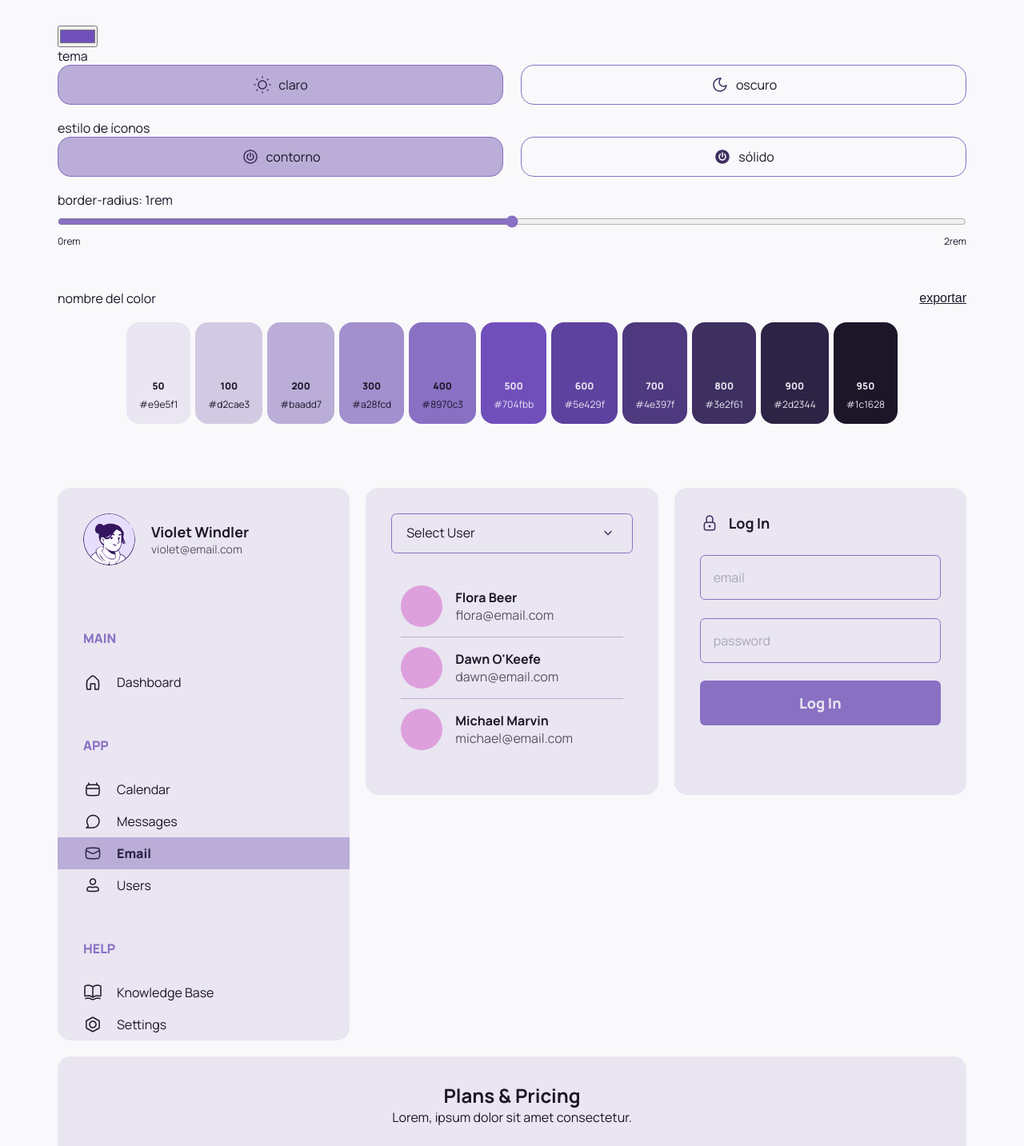
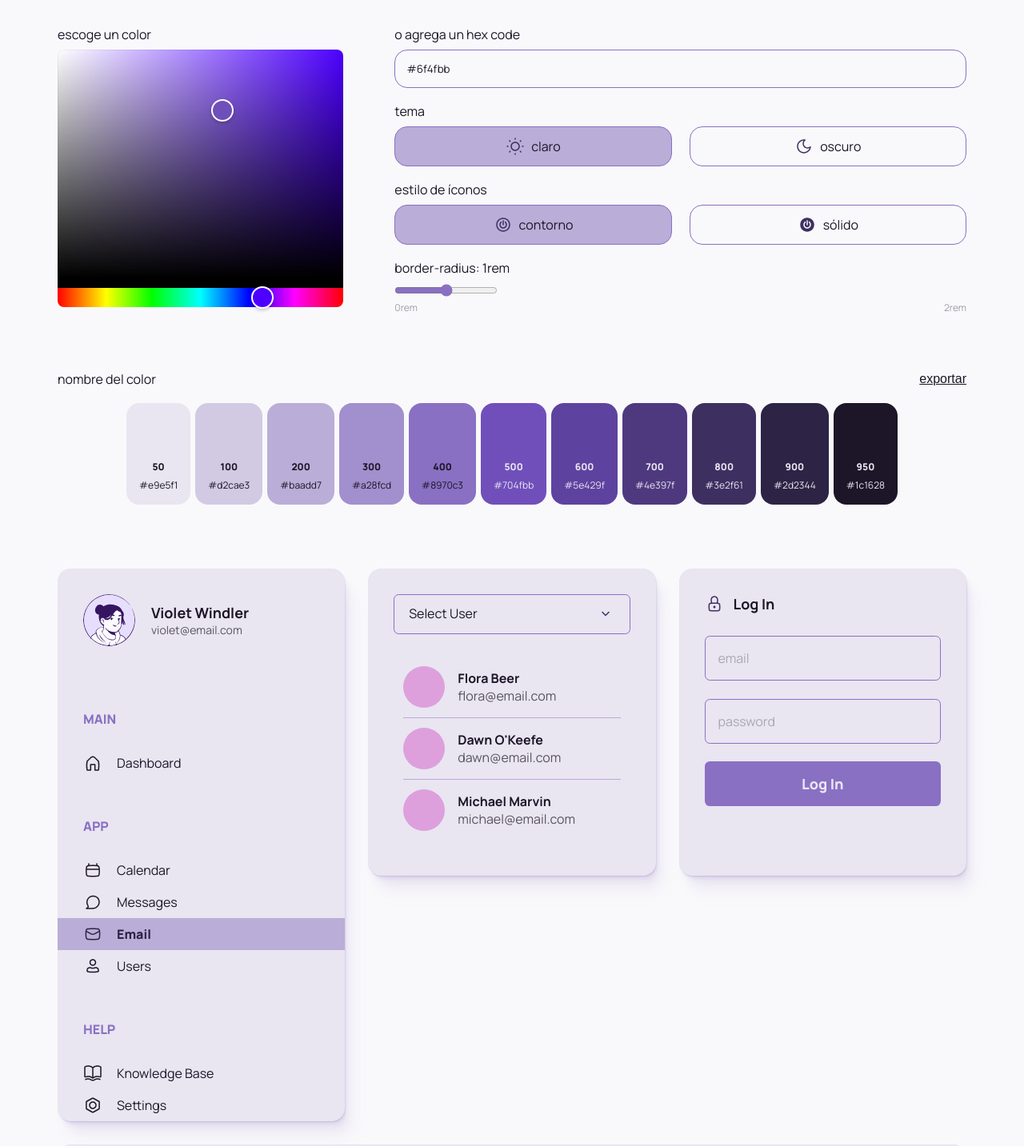
Before and after one commit to yaxchemanrique/theme-builder, a React (Vite) app: page / in a window 1280 px wide. Shown: the top 1433 px of the page at 80% size. Built offline with nearby package versions, Linux system fonts and the light colour scheme.

Commit message:
feat: implementation cof color picker

```diff
--- a/package.json
+++ b/package.json
@@ -12,6 +12,7 @@
   },
   "dependencies": {
     "react": "^18.3.1",
+    "react-colorful": "^5.6.1",
     "react-dom": "^18.3.1"
   },
   "devDependencies": {
--- a/src/components/SettingsForm/SettingsForm.jsx
+++ b/src/components/SettingsForm/SettingsForm.jsx
@@ -1,6 +1,7 @@
 import { useContext } from "react";
 
 import { ThemeContext } from "../../context/ThemeProvider.jsx";
+import { HexColorPicker } from "react-colorful";
 
 import InputGroupRadio from "../InputGroupRadio/InputGroupRadio.jsx";
 
@@ -19,16 +20,25 @@ function SettingsForm() {
   } = useContext(ThemeContext);
 
   return (
-    <form className={styles.settingsForm}>
+    <form className={`${styles[theme]} ${styles.settingsForm}`}>
+      <div className={styles.colorPickerContainer}>
+        <p>escoge un color</p>
+        <HexColorPicker
+          style={{ width: "100%", height: "85%" }}
+          color={accentColor}
+          onChange={setAccentColor}
+        />
+      </div>
+      <div className={styles.buttonsContainer}>
+        <fieldset className={styles.hexCodeGroup}>
+          <label htmlFor="hexcodeInput">o agrega un hex code</label>
           <input
-        type="color"
-        name="colorPicker"
-        id="colorPicker"
+            type="text"
+            id="hexcodeInput"
             value={accentColor}
-        onChange={(e) => {
-          setAccentColor(e.target.value);
-        }}
+            onChange={(e) => setAccentColor(e.target.value)}
           />
+        </fieldset>
         <fieldset className={styles.fieldset}>
           <legend>tema</legend>
           <div className={styles.radioGroup}>
@@ -60,7 +70,6 @@ function SettingsForm() {
             </InputGroupRadio>
           </div>
         </fieldset>
-
         <fieldset className={styles.fieldset}>
           <legend>estilo de íconos</legend>
           <div className={styles.radioGroup}>
@@ -92,10 +101,11 @@ function SettingsForm() {
             </InputGroupRadio>
           </div>
         </fieldset>
-      <fieldset className={styles.fieldset}>
+        <fieldset className={styles.rangeInputGroup}>
           <label htmlFor="border-radius">
             border-radius: {borderRadius / 100}rem
           </label>
+          <div className={styles.rangeInputContainer}>
             <input
               type="range"
               id="border-radius"
@@ -108,7 +118,9 @@ function SettingsForm() {
               <p>0rem</p>
               <p>2rem</p>
             </div>
+          </div>
         </fieldset>
+      </div>
     </form>
   );
 }
--- a/src/components/SettingsForm/SettingsForm.module.css
+++ b/src/components/SettingsForm/SettingsForm.module.css
@@ -1,5 +1,29 @@
 .settingsForm {
   margin-bottom: 3.25rem;
+  display: grid;
+  grid-template-columns: 1fr 2fr;
+  gap: 4rem;
+}
+
+.colorPickerContainer p {
+  margin-bottom: 0.5rem;
+}
+
+.hexCodeGroup,
+.rangeInputGroup {
+  display: flex;
+  flex-direction: column;
+  gap: 0.5rem;
+  margin-block-end: 1.125rem;
+}
+
+.hexCodeGroup input {
+  padding: 0.88rem;
+  border-radius: var(--br);
+  border: solid 1px var(--input-border);
+  font-family: inherit;
+  background-color: var(--input-bg);
+  color: var(--input-text);
 }
 
 .radioGroup {
@@ -16,10 +40,11 @@
 }
 
 .fieldset {
-  display: flex;
-  flex-direction: column;
-  gap: 0.5rem;
   margin-block-end: 1.125rem;
+}
+
+.fieldset legend {
+  margin-bottom: 0.5rem;
 }
 
 .fieldset [type='range'] {
@@ -32,8 +57,14 @@
 
 .dark {
   --clr-text-1: var(--clr-accent-50-40);
+  --input-border: var(--clr-accent-400);
+  --input-bg: transparent;
+  --input-text: var(--clr-accent-50);
 }
 
 .light {
   --clr-text-1: var(--clr-accent-950-40);
+  --input-border: var(--clr-accent-400);
+  --input-bg: transparent;
+  --input-text: var(--clr-accent-950);
 }
--- a/src/context/ThemeProvider.jsx
+++ b/src/context/ThemeProvider.jsx
@@ -43,6 +43,14 @@ function ThemeProvider({ children }) {
       `--clr-accent-950-70`,
       themeColors[11].code.slice(0, -1) + " / .7)"
     );
+    document.documentElement.style.setProperty(
+      `--clr-shadow-light`,
+      themeColors[4].code.slice(4, -1)
+    );
+    document.documentElement.style.setProperty(
+      `--clr-shadow-dark`,
+      themeColors[9].code.slice(4, -1)
+    );
   }, [accentColor]);
 
   function borderRadiusHandler(e) {
--- a/src/styles.css
+++ b/src/styles.css
@@ -7,11 +7,13 @@ main {
 .light {
   --bg: var(--clr-accent-0);
   --text: var(--clr-accent-950);
+  --shadow-color: var(--clr-shadow-light);
 }
 
 .dark {
-  --bg : var(--clr-accent-1000);
+  --bg: var(--clr-accent-1000);
   --text: var(--clr-accent-50);
+  --shadow-color: var(--clr-shadow-dark);
 }
 
 .wrapper {
@@ -23,25 +25,41 @@ main {
 .componentContainer {
   display: grid;
   grid-template-columns: repeat(3, 1fr);
-  gap: 1.25rem;
+  gap: 1.8rem;
+
+  --shadow-elevation-high:
+    0.3px 0.5px 0.5px hsl(var(--shadow-color) / 0.15),
+    0.4px 0.8px 0.8px -0.5px hsl(var(--shadow-color) / 0.15),
+    0.6px 1.2px 1.2px -0.9px hsl(var(--shadow-color) / 0.15),
+    1px 2px 1.9px -1.4px hsl(var(--shadow-color) / 0.15),
+    1.7px 3.3px 3.2px -1.9px hsl(var(--shadow-color) / 0.15),
+    2.7px 5.4px 5.2px -2.4px hsl(var(--shadow-color) / 0.09),
+    4.2px 8.4px 8.1px -2.8px hsl(var(--shadow-color) / 0.07),
+    6.3px 12.5px 12.1px -3.3px hsl(var(--shadow-color) / 0.04),
+    9px 18px 17.4px -3.8px hsl(var(--shadow-color) / 0.08),
+    12.5px 25px 24.1px -4.2px hsl(var(--shadow-color) / 0.06);
 }
 
-.componentContainer > :nth-child(1) {
+.componentContainer>* {
+  box-shadow: var(--shadow-elevation-high);
+}
+
+.componentContainer> :nth-child(1) {
   grid-row: span 2;
 }
 
-.componentContainer > :nth-child(2) {
+.componentContainer> :nth-child(2) {
   grid-row: span 1;
 }
 
-.componentContainer > :nth-child(3) {
+.componentContainer> :nth-child(3) {
   grid-row: span 1;
 }
 
-.componentContainer > :nth-child(4) {
+.componentContainer> :nth-child(4) {
   grid-column: span 3;
 }
 
-.componentContainer > :nth-child(6) {
+.componentContainer> :nth-child(6) {
   grid-column: span 2;
 }
```
Also changed, not shown: 1 other file (tests, documents, lock files or other folders). Lines whose indentation alone changed are shown as unchanged.
